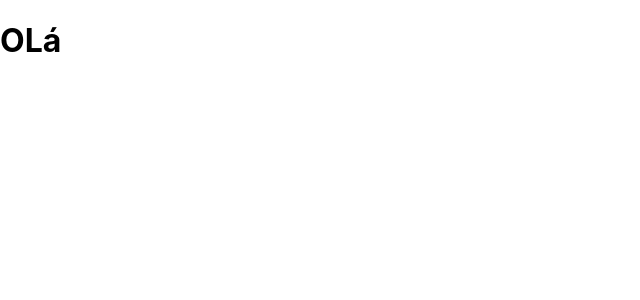
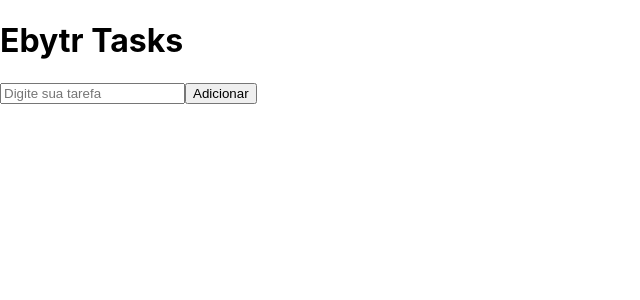
Before and after one commit to carolvpinheiro/Ebytr-todo-list-frontend, a React (Create React App) app: page / in a window 1280 px wide. Shown: the top 300 px of the page, without its empty margins (0-640 px from the left). Built offline with nearby package versions, Linux system fonts and the light colour scheme.

Commit message:
Feat: components

```diff
--- a/src/App.js
+++ b/src/App.js
@@ -1,10 +1,9 @@
 import React from "react";
+import EbytrTasks from "./components/EbytrTasks";
 
 function App() {
   return (
-    <div>
-      <h1>OLá</h1>
-    </div>
+    <EbytrTasks/>
   );
 }
 
--- /dev/null
+++ b/src/components/EbytrTasks.js
@@ -0,0 +1,16 @@
+import React from "react";
+import Header from "./Header";
+import ListTasks from "./ListTasks";
+
+class EbytrTasks extends React.Component {
+  render() {
+    return(
+      <div>
+        <Header/>
+        <ListTasks/>
+      </div>
+    );
+  }
+}
+
+export default EbytrTasks;
--- /dev/null
+++ b/src/components/Header.js
@@ -0,0 +1,13 @@
+import React, { Component } from "react";
+
+class Header extends Component {
+  render() {
+    return (
+      <header>
+        <h1>Ebytr Tasks</h1>
+      </header>
+    );
+  }
+}
+
+export default Header;
--- /dev/null
+++ b/src/components/ListTasks.js
@@ -0,0 +1,29 @@
+import React, { Component } from "react";
+import ToDoList from "./ToDoList";
+
+class InputTask extends Component {
+  constructor(props){
+    super(props);
+    this.state = {
+      listItem: "",
+    };
+  }
+
+  render() {
+
+    return (
+      <div>
+
+        <form>
+        <input type="text" placeholder="Digite sua tarefa"/>
+        <button>Adicionar</button>
+        </form>
+
+        <ToDoList />
+
+      </div>
+    );
+  }
+}
+
+export default InputTask;
--- /dev/null
+++ b/src/components/ToDoList.js
@@ -0,0 +1,13 @@
+import React, { Component } from "react";
+
+class ToDoList extends Component {
+  render() {
+    return (
+      <div>
+
+      </div>
+    );
+  }
+}
+
+export default ToDoList;
```
